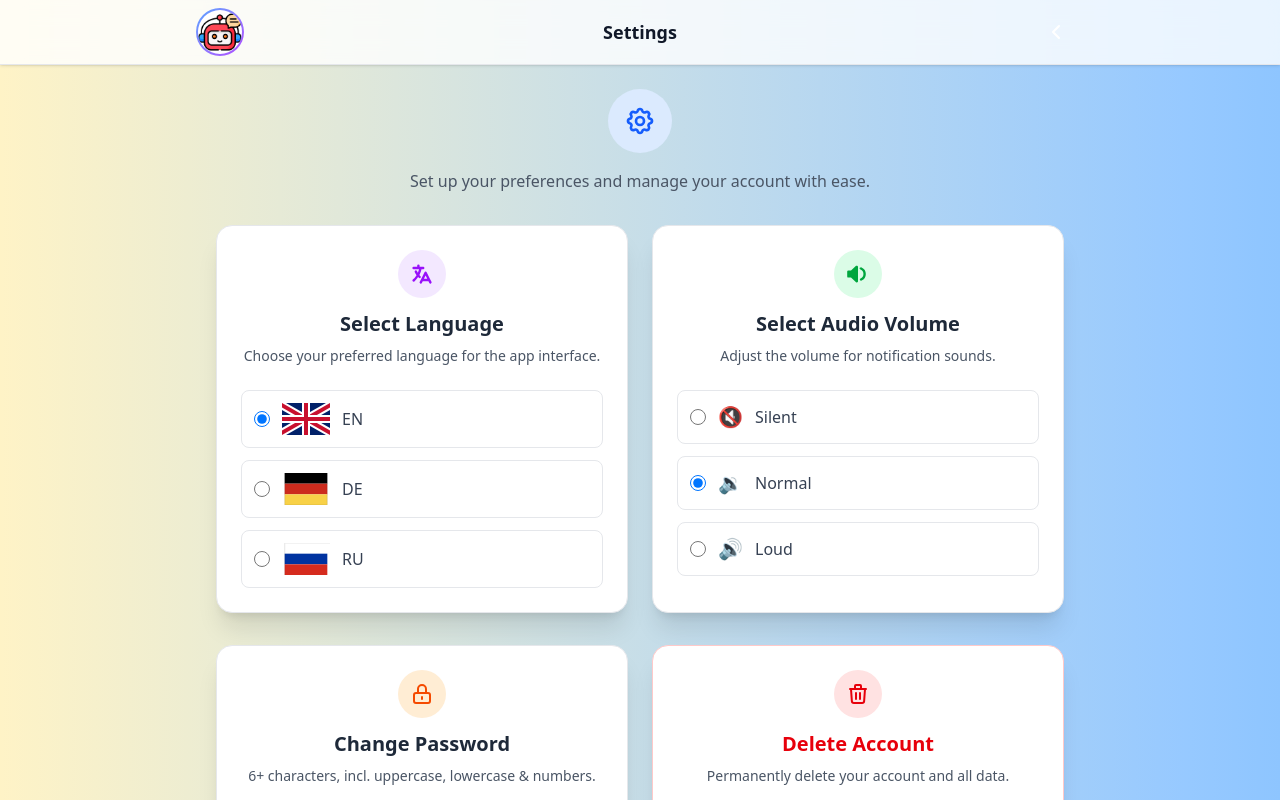
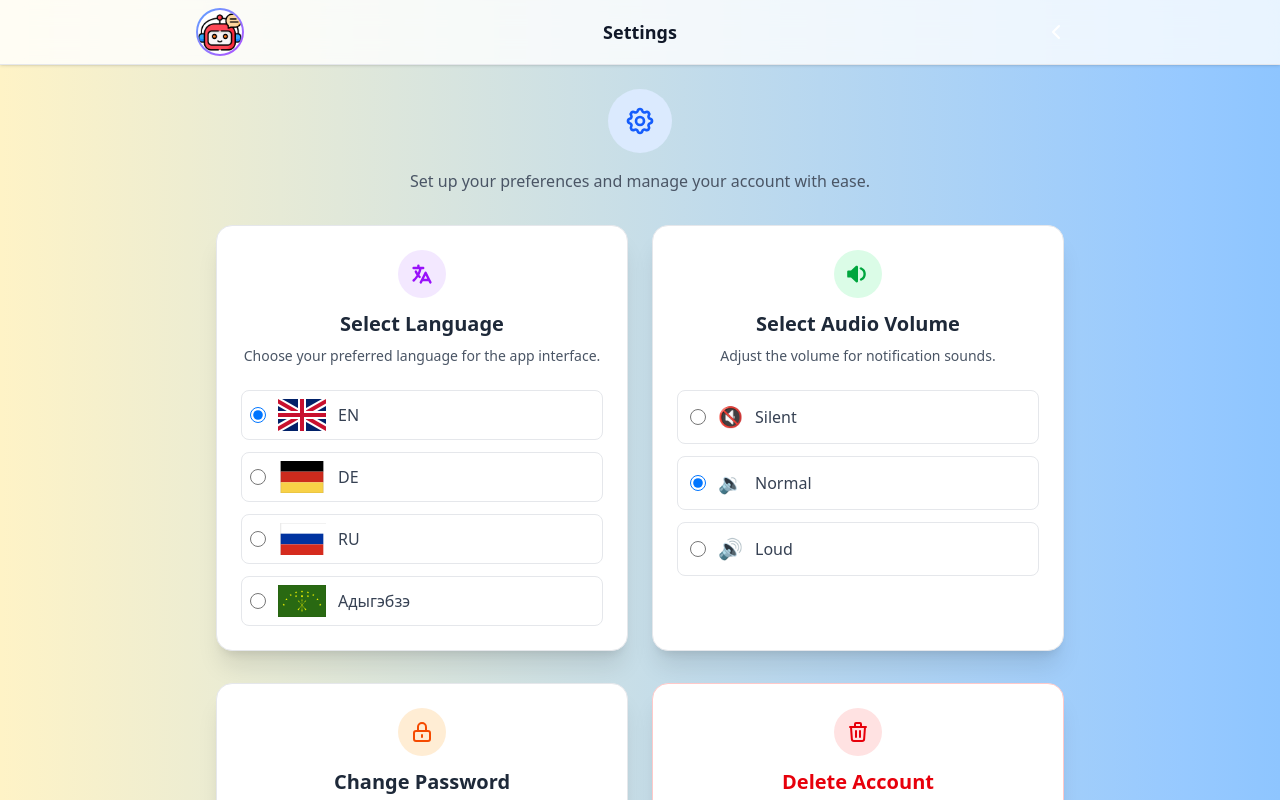
Before and after one commit to Khambazarov/hello-word, a React (Vite) app in the folder frontend/: page /settings in a window 1280 px wide. Shown: the top 800 px of the page. Built offline with nearby package versions, Linux system fonts and the light colour scheme; no server answers.

Commit message:
add new language: circassian

```diff
--- a/frontend/src/components/Settings.jsx
+++ b/frontend/src/components/Settings.jsx
@@ -8,15 +8,16 @@ import { getTranslations } from "../utils/languageHelper.js";
 
 import robot from "../assets/robot.png";
 import {
-  PasswordIcon,
+  CircassianFlag,
   UkFlag,
   GermanFlag,
+  RussianFlag,
+  PasswordIcon,
   TrashIcon,
   SettingsIcon,
   LanguageIcon,
   AudioVolumeIcon,
   WarningIcon,
-  RussianFlag,
 } from "./_AllSVGs";
 
 import {
@@ -333,7 +334,7 @@ export const Settings = () => {
             </div>
 
             <div className="space-y-3">
-              <label className="flex items-center p-3 border border-gray-200 dark:border-gray-600 rounded-lg cursor-pointer hover:bg-gray-50 dark:hover:bg-gray-700 transition-colors">
+              <label className="flex items-center p-2 border border-gray-200 dark:border-gray-600 rounded-lg cursor-pointer hover:bg-gray-50 dark:hover:bg-gray-700 transition-colors">
                 <RadioInput
                   name="language"
                   value="en"
@@ -344,12 +345,12 @@ export const Settings = () => {
                 <div className="ml-3 flex items-center gap-3">
                   <UkFlag />
                   <span className="text-gray-700 dark:text-gray-200 font-medium">
-                    {translations?.content?.settings?.lang?.en ?? "EN"}
+                    {translations?.content?.settings?.lang?.en ?? "English"}
                   </span>
                 </div>
               </label>
 
-              <label className="flex items-center p-3 border border-gray-200 dark:border-gray-600 rounded-lg cursor-pointer hover:bg-gray-50 dark:hover:bg-gray-700 transition-colors">
+              <label className="flex items-center p-2 border border-gray-200 dark:border-gray-600 rounded-lg cursor-pointer hover:bg-gray-50 dark:hover:bg-gray-700 transition-colors">
                 <RadioInput
                   name="language"
                   value="de"
@@ -360,11 +361,11 @@ export const Settings = () => {
                 <div className="ml-3 flex items-center gap-3">
                   <GermanFlag />
                   <span className="text-gray-700 dark:text-gray-200 font-medium">
-                    {translations?.content?.settings?.lang?.de ?? "DE"}
+                    {translations?.content?.settings?.lang?.de ?? "Deutsch"}
                   </span>
                 </div>
               </label>
-              <label className="flex items-center p-3 border border-gray-200 dark:border-gray-600 rounded-lg cursor-pointer hover:bg-gray-50 dark:hover:bg-gray-700 transition-colors">
+              <label className="flex items-center p-2 border border-gray-200 dark:border-gray-600 rounded-lg cursor-pointer hover:bg-gray-50 dark:hover:bg-gray-700 transition-colors">
                 <RadioInput
                   name="language"
                   value="ru"
@@ -375,7 +376,23 @@ export const Settings = () => {
                 <div className="ml-3 flex items-center gap-3">
                   <RussianFlag />
                   <span className="text-gray-700 dark:text-gray-200 font-medium">
-                    {translations?.content?.settings?.lang?.ru ?? "RU"}
+                    {translations?.content?.settings?.lang?.ru ?? "Русский"}
+                  </span>
+                </div>
+              </label>
+              <label className="flex items-center p-2 border border-gray-200 dark:border-gray-600 rounded-lg cursor-pointer hover:bg-gray-50 dark:hover:bg-gray-700 transition-colors">
+                <RadioInput
+                  name="language"
+                  value="ci"
+                  checked={language === "ci"}
+                  onChange={handleLanguageSelection}
+                  className="text-purple-600 focus:ring-purple-500"
+                />
+                <div className="ml-3 flex items-center gap-3">
+                  <CircassianFlag />
+                  <span className="text-gray-700 dark:text-gray-200 font-medium">
+                    {translations?.content?.settings?.lang?.ci ??
+                      "Адыгэбзэ"}
                   </span>
                 </div>
               </label>
```
